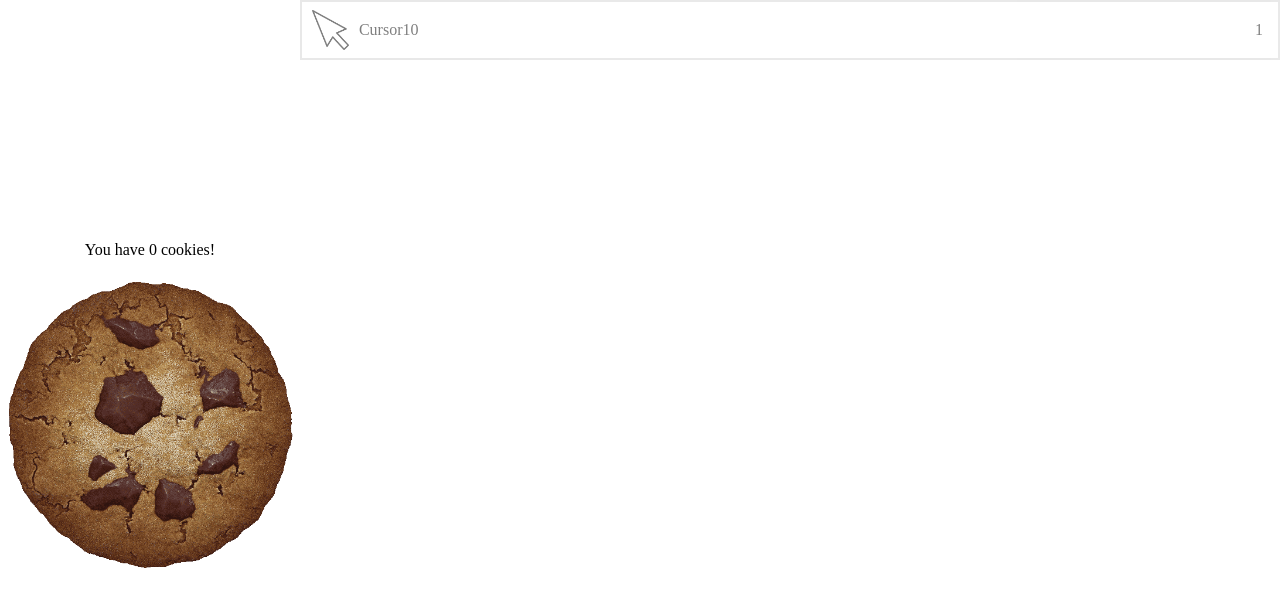
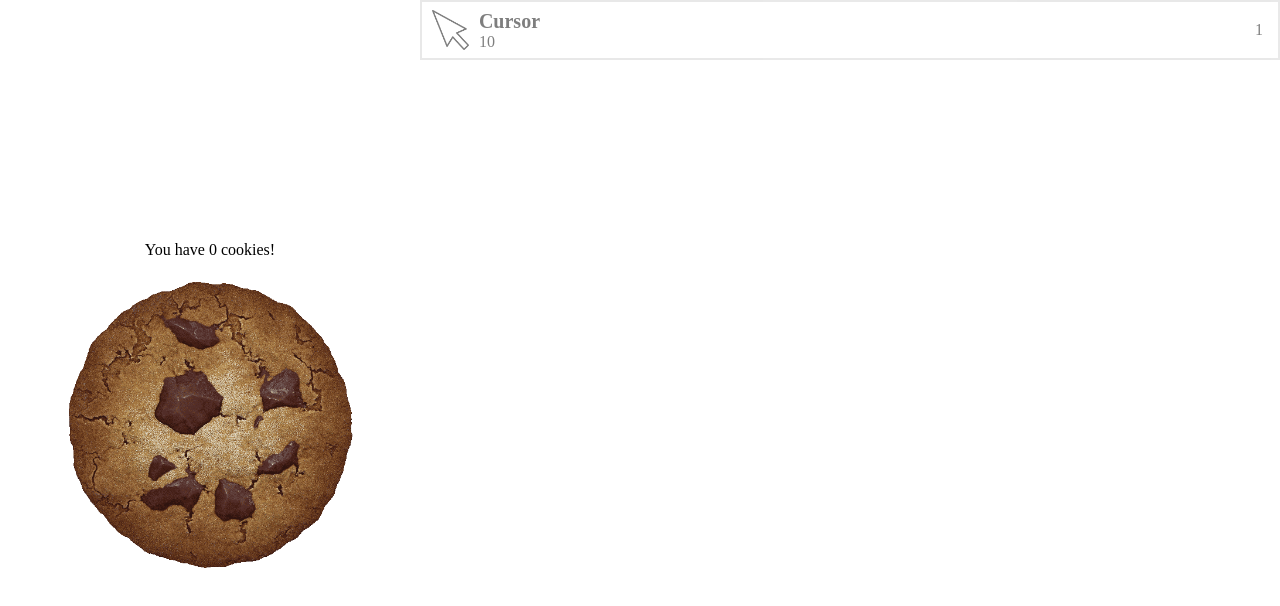
Before and after one commit to herrsiim/cookie, an Angular app: page / in a window 1280 px wide. Shown: the top 606 px of the page. Built offline with nearby package versions, Linux system fonts and the light colour scheme.

Commit message:
Shop aligment fixed

```diff
--- a/src/app/cookie/cookie.component.scss
+++ b/src/app/cookie/cookie.component.scss
@@ -3,6 +3,7 @@
     justify-content: center;
     align-items: center;
     flex-direction: column;
+    width: 420px;
 
     img {
         width: 300px;
--- a/src/app/shop/upgrades/cursor/cursor.component.scss
+++ b/src/app/shop/upgrades/cursor/cursor.component.scss
@@ -23,7 +23,12 @@
         .middle {
             display: flex;
             flex-grow: 1;
-            align-items: center;
+            flex-direction: column;
+
+            .name {
+                font-size: 20px;
+                font-weight: bold;
+            }
         }
 
         .amount {
```
